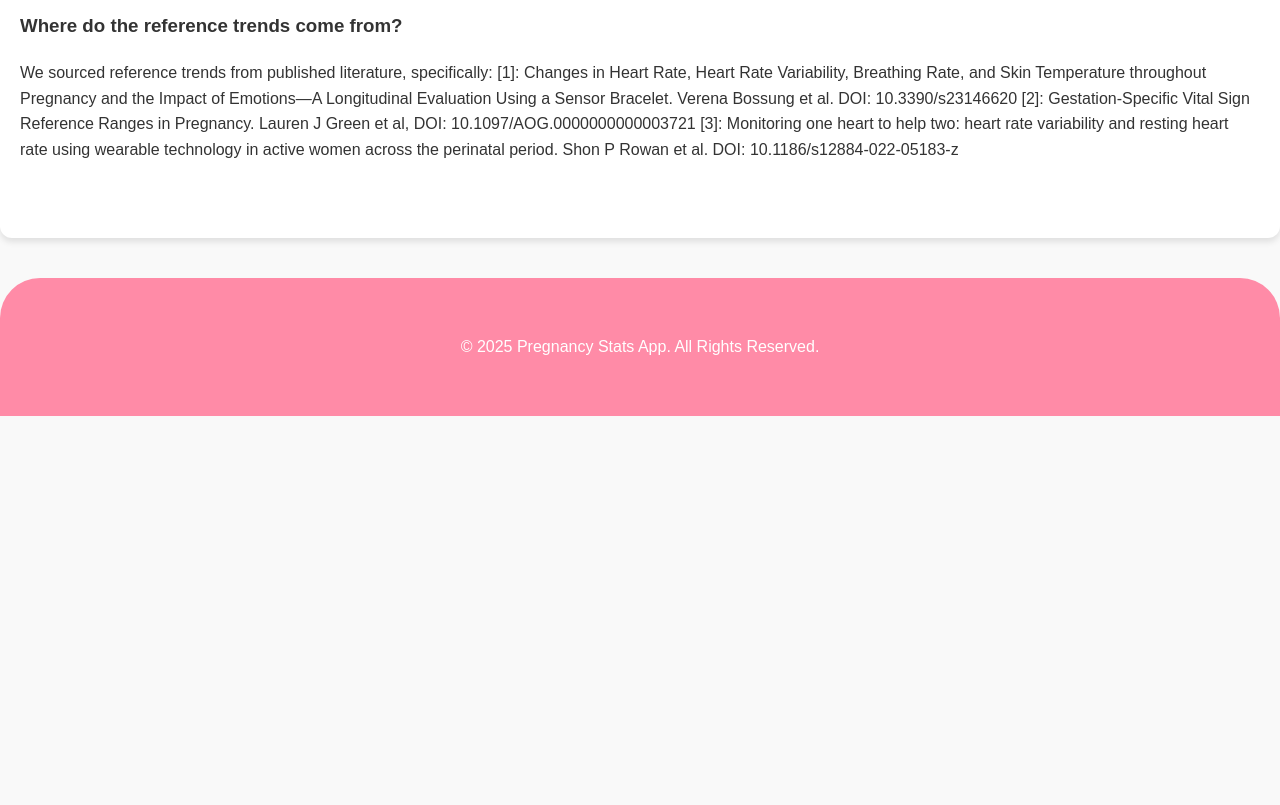
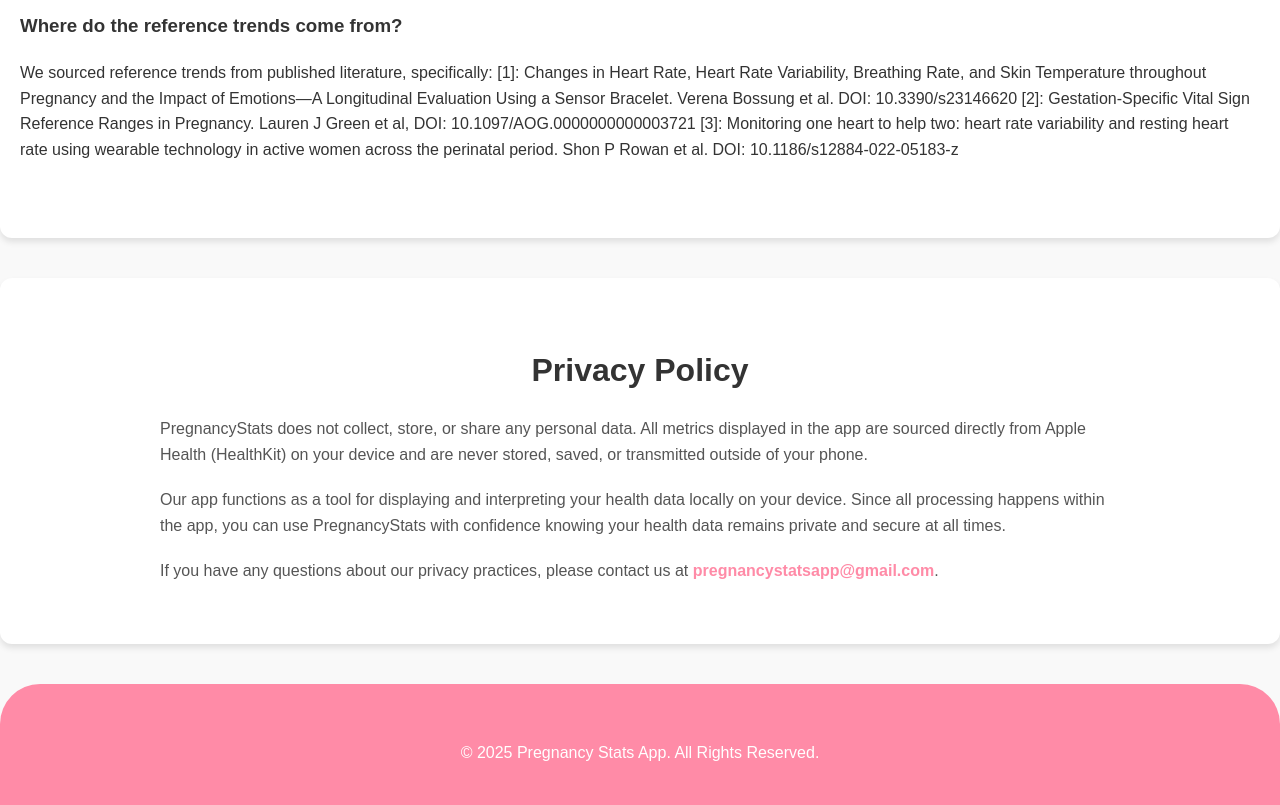
Before and after one commit to PregnancyStatsApp/pregnancystatsapp.github.io, a plain HTML site: page index.html in a window 1280 px wide. Shown: the part 2644-3449 px from the top of the page. Before the commit the page ends 3060 px from the top, so only its background shows below. Drawn offline with Linux system fonts and the light colour scheme.

Commit message:
add privacy policy

```diff
--- a/index.html
+++ b/index.html
@@ -65,6 +65,25 @@
     </section>
   </main>
 
+   <!-- Privacy Policy Section -->
+    <section class="privacy-policy-section">
+      <div class="container">
+        <h2>Privacy Policy</h2>
+        <p>
+          PregnancyStats does not collect, store, or share any personal data.
+          All metrics displayed in the app are sourced directly from Apple Health (HealthKit) on your device and are never stored, saved, or transmitted outside of your phone.
+        </p>
+        <p>
+          Our app functions as a tool for displaying and interpreting your health data locally on your device.
+          Since all processing happens within the app, you can use PregnancyStats with confidence knowing your health data remains private and secure at all times.
+        </p>
+        <p>
+          If you have any questions about our privacy practices, please contact us at <a href="mailto:pregnancystatsapp@gmail.com">pregnancystatsapp@gmail.com</a>.
+        </p>
+      </div>
+    </section>
+  </main>
+
   <footer class="footer">
     <div class="container">
       <p>&copy; 2025 Pregnancy Stats App. All Rights Reserved.</p>
--- a/style.css
+++ b/style.css
@@ -135,3 +135,36 @@
   color: white;
   border-radius: 40px 40px 0 0;
 }
+
+/* Privacy Policy Section */
+.privacy-policy-section {
+  background-color: #fff;
+  border-radius: 12px;
+  box-shadow: 0 4px 6px rgba(0, 0, 0, 0.1);
+  margin: 40px 0;
+  padding: 20px;
+}
+
+.privacy-policy-section h2 {
+  font-size: 2rem;
+  color: #333;
+  text-align: center;
+  margin-bottom: 20px;
+}
+
+.privacy-policy-section p {
+  margin-bottom: 20px;
+  font-size: 1rem;
+  line-height: 1.6;
+  color: #555;
+}
+
+.privacy-policy-section a {
+  color: #ff8ba7;
+  text-decoration: none;
+  font-weight: bold;
+}
+
+.privacy-policy-section a:hover {
+  text-decoration: underline;
+}
```
